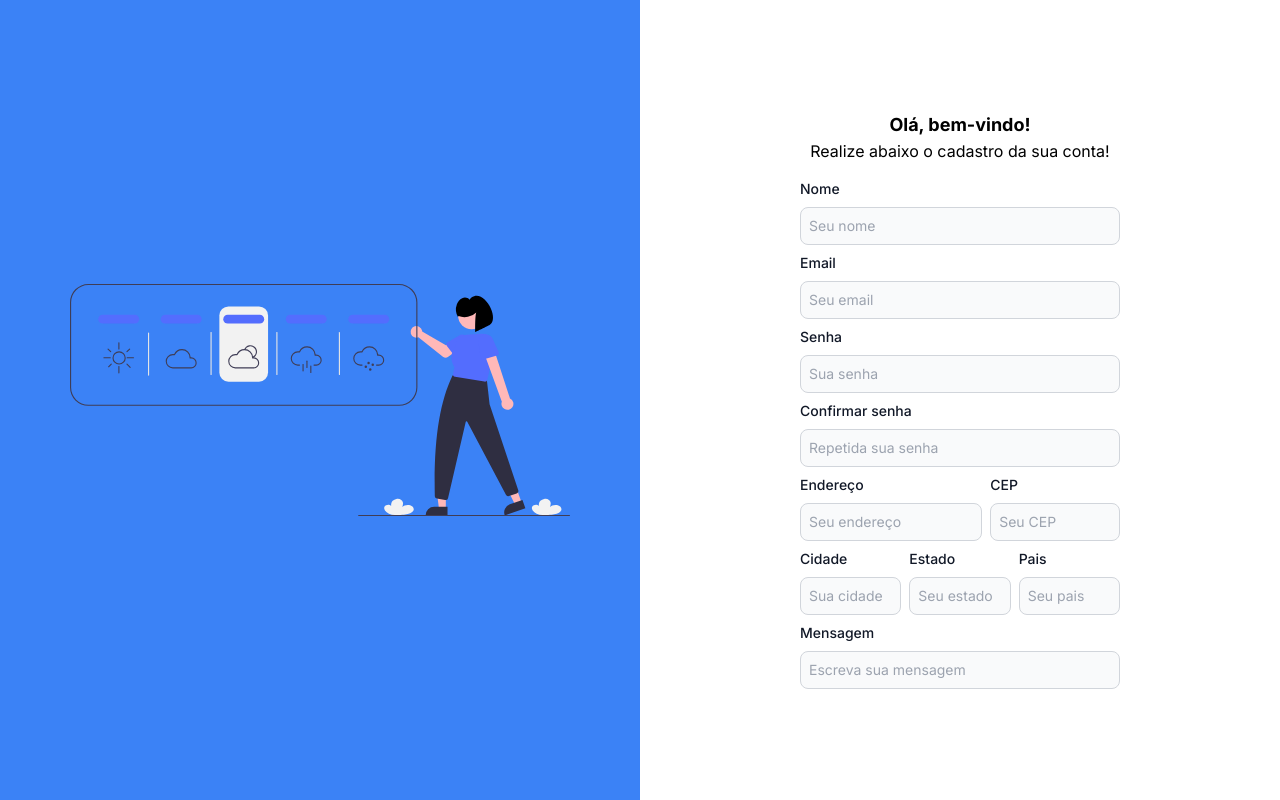
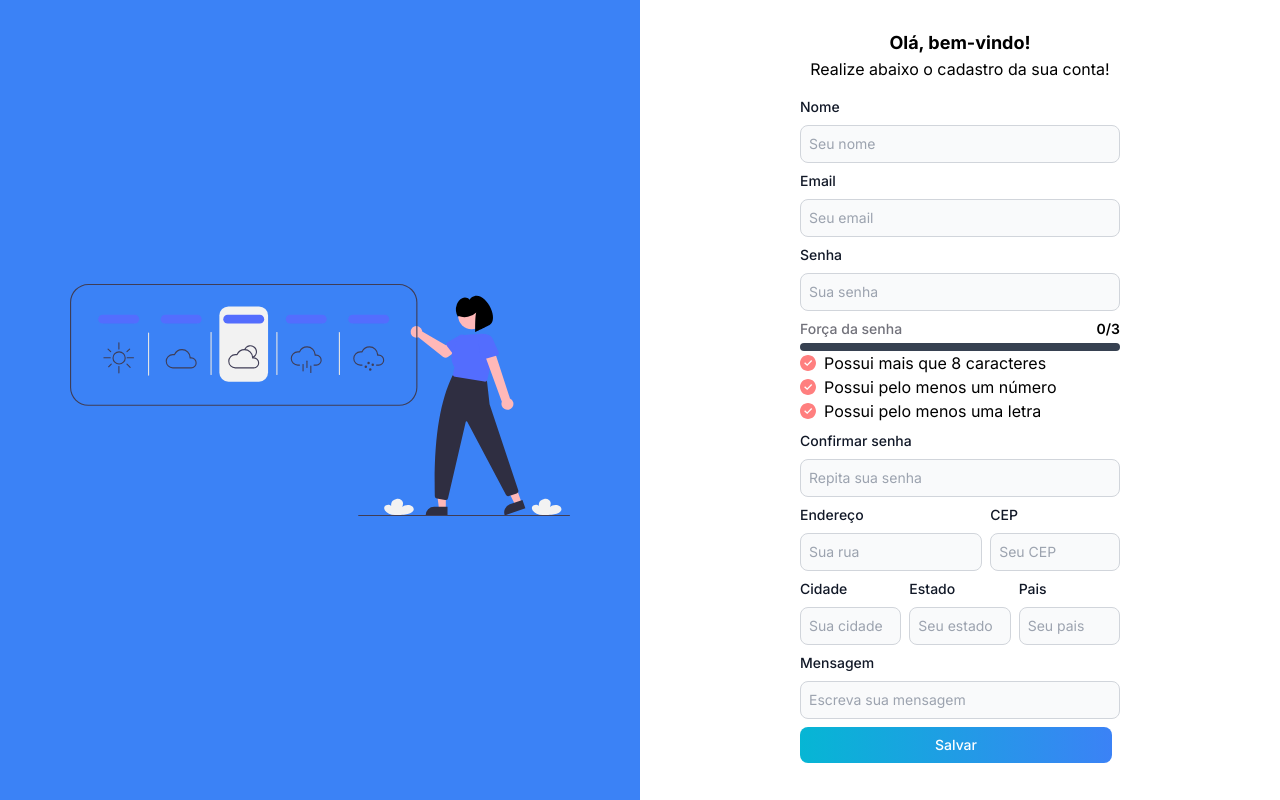
Before and after one commit to szHeron/frontend-challenge, a Next.js app: page /signup in a window 1280 px wide. Built offline with nearby package versions, Linux system fonts and the light colour scheme.

Commit message:
feat: added password strong verify

```diff
--- a/app/signup/page.tsx
+++ b/app/signup/page.tsx
@@ -1,8 +1,45 @@
+"use client"
+
+import { FormEvent, useState } from "react";
 import Image from "next/image";
-import illustration from "../../assets/illustration_weather.svg"
+import illustration from "@/assets/illustration_weather.svg"
 import TextField from "@/components/TextField";
+import FormValidation from "@/utils/formvalidation";
+import VerifyStrongPassword from "@/components/VerifyStrongPassword";
+
+export interface IUser {
+  name: string;
+  email: string;
+  password: string;
+  address: string;
+  cep: string;
+  state: string;
+  city: string;
+  country: string;
+  message: string;
+}
+
+const initialState: IUser = {
+  name: "",
+  email: "",
+  password: "",
+  address: "",
+  cep: "",
+  state: "",
+  city: "",
+  country: "",
+  message: ""
+};
 
 export default function Signup() {
+  const [user, setUser] = useState<IUser>(initialState)
+  const [confirmPassword, setConfirmPassword] = useState("")
+
+  function handleValidation(e: FormEvent){
+    e.preventDefault()
+    FormValidation(user, confirmPassword)
+  }
+
   return (
     <div className="flex flex-row h-screen w-screen">
       <aside className="flex flex-1 justify-center items-center bg-blue-500">
@@ -17,21 +54,25 @@ export default function Signup() {
             Realize abaixo o cadastro da sua conta!
           </span>
         </div>
-          <form className="flex flex-col gap-2 w-1/2">
-            <TextField labelText="Nome" placeholder="Seu nome"/>
-            <TextField labelText="Email" placeholder="Seu email"/>
-            <TextField labelText="Senha" placeholder="Sua senha"/>
-            <TextField labelText="Confirmar senha" placeholder="Repetida sua senha"/>
+        <form onSubmit={handleValidation} className="flex flex-col gap-2 w-1/2">
+          <TextField onChange={text => setUser({...user, name: text.target.value})} labelText="Nome" placeholder="Seu nome"/>
+          <TextField onChange={text => setUser({...user, email: text.target.value})} labelText="Email" placeholder="Seu email"/>
+          <TextField onChange={text => setUser({...user, password: text.target.value})} labelText="Senha" placeholder="Sua senha"/>
+          <VerifyStrongPassword password={user.password}/>
+          <TextField onChange={text => setConfirmPassword(text.target.value)} labelText="Confirmar senha" placeholder="Repita sua senha"/>
           <div className="flex flex-row gap-2">
-              <TextField labelText="Endereço" placeholder="Seu endereço"/>
-              <TextField labelText="CEP" placeholder="Seu CEP" width="1/4"/>
+            <TextField onChange={text => setUser({...user, address: text.target.value})} labelText="Endereço" placeholder="Sua rua"/>
+            <TextField onChange={text => setUser({...user, cep: text.target.value})} labelText="CEP" placeholder="Seu CEP" width="1/4"/>
           </div>
           <div className="flex flex-row gap-2">
-              <TextField labelText="Cidade" placeholder="Sua cidade"/>
-              <TextField labelText="Estado" placeholder="Seu estado"/>
-              <TextField labelText="Pais" placeholder="Seu pais"/>
+            <TextField onChange={text => setUser({...user, city: text.target.value})} labelText="Cidade" placeholder="Sua cidade"/>
+            <TextField onChange={text => setUser({...user, state: text.target.value})} labelText="Estado" placeholder="Seu estado"/>
+            <TextField onChange={text => setUser({...user, country: text.target.value})} labelText="Pais" placeholder="Seu pais"/>
           </div>
-            <TextField labelText="Mensagem" placeholder="Escreva sua mensagem"/>
+          <TextField onChange={text => setUser({...user, message: text.target.value})} labelText="Mensagem" placeholder="Escreva sua mensagem"/>
+          <button type="submit" className="text-white font-medium rounded-lg text-sm px-5 py-2 text-center me-2 mb-2 bg-gradient-to-r from-cyan-500 to-blue-500 hover:bg-gradient-to-bl focus:ring-4 focus:outline-none focus:ring-cyan-300">
+            Salvar
+          </button>
         </form>
       </main>
     </div>
--- /dev/null
+++ b/components/ProgressBar/index.tsx
@@ -0,0 +1,20 @@
+interface IProgressbar {
+    value: number,
+    total: number
+}
+
+export default function Progressbar(props: IProgressbar){
+    const progress = Math.floor((props.value / props.total) * 100)
+    const bgColor = progress < 90?"bg-red-500":"bg-green-500"
+    return (
+        <div>
+            <div className="flex justify-between mb-1">
+                <span className="font-medium text-zinc-500 text-sm">Força da senha</span>
+                <span className="text-sm font-semibold dark:text-white">{props.value}/{props.total}</span>
+            </div>
+            <div className="w-full rounded-full h-2 bg-gray-700">
+                <div className={`${bgColor} h-2 rounded-full`} style={{width: `${progress}%`}}></div>
+            </div>
+        </div>
+    )
+}
--- /dev/null
+++ b/components/VerifyStrongPassword/index.tsx
@@ -0,0 +1,33 @@
+import Progressbar from "../ProgressBar";
+
+export default function VerifyStrongPassword({password}: {password:string}){
+    let strengthPassword = {atLeastEight: false, oneNumber: false, oneChar: false}
+
+    if(password.length > 8){
+        strengthPassword.atLeastEight = true
+    }
+    if(password.match(/\d/) !== null){
+        strengthPassword.oneNumber = true
+    }
+    if(password.match(/[a-zA-Z]/) !== null){
+        strengthPassword.oneChar = true
+    }
+
+    return (
+        <div className="flex flex-col">
+            <Progressbar value={Object.values(strengthPassword).filter(value => value).length} total={3}/>
+            <div className="flex flex-row items-center gap-2">
+                <svg fill={strengthPassword.atLeastEight?"#90ee90":"#FF7F7F"} height={16} width={16} xmlns="http://www.w3.org/2000/svg" viewBox="0 0 24 24"><path d="M12 0c-6.627 0-12 5.373-12 12s5.373 12 12 12 12-5.373 12-12-5.373-12-12-12zm-1.25 16.518l-4.5-4.319 1.396-1.435 3.078 2.937 6.105-6.218 1.421 1.409-7.5 7.626z"/></svg>
+                <p>Possui mais que 8 caracteres</p>
+            </div>
+            <div className="flex flex-row items-center gap-2">
+                <svg fill={strengthPassword.oneNumber?"#90ee90":"#FF7F7F"} height={16} width={16} xmlns="http://www.w3.org/2000/svg" viewBox="0 0 24 24"><path d="M12 0c-6.627 0-12 5.373-12 12s5.373 12 12 12 12-5.373 12-12-5.373-12-12-12zm-1.25 16.518l-4.5-4.319 1.396-1.435 3.078 2.937 6.105-6.218 1.421 1.409-7.5 7.626z"/></svg>
+                <p>Possui pelo menos um número</p>
+            </div>
+            <div className="flex flex-row items-center gap-2">
+                <svg fill={strengthPassword.oneChar?"#90ee90":"#FF7F7F"} height={16} width={16} xmlns="http://www.w3.org/2000/svg" viewBox="0 0 24 24"><path d="M12 0c-6.627 0-12 5.373-12 12s5.373 12 12 12 12-5.373 12-12-5.373-12-12-12zm-1.25 16.518l-4.5-4.319 1.396-1.435 3.078 2.937 6.105-6.218 1.421 1.409-7.5 7.626z"/></svg>
+                <p>Possui pelo menos uma letra</p>
+            </div>
+        </div>
+    )
+}
--- /dev/null
+++ b/utils/formvalidation.ts
@@ -0,0 +1,5 @@
+import { IUser } from "@/app/signup/page";
+
+export default function FormValidation(user: IUser, confirmPassword: string){
+
+}
```
Lines whose indentation alone changed are shown as unchanged.
